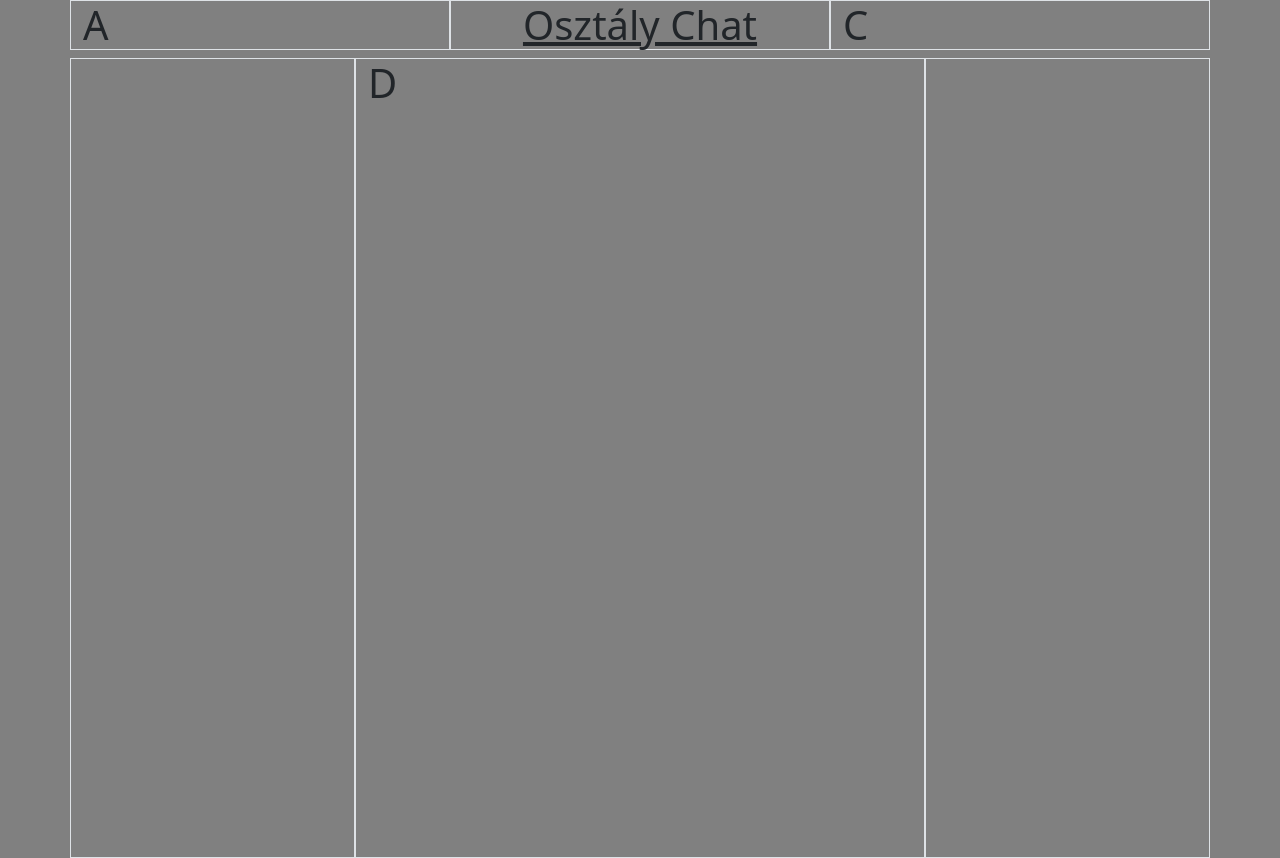
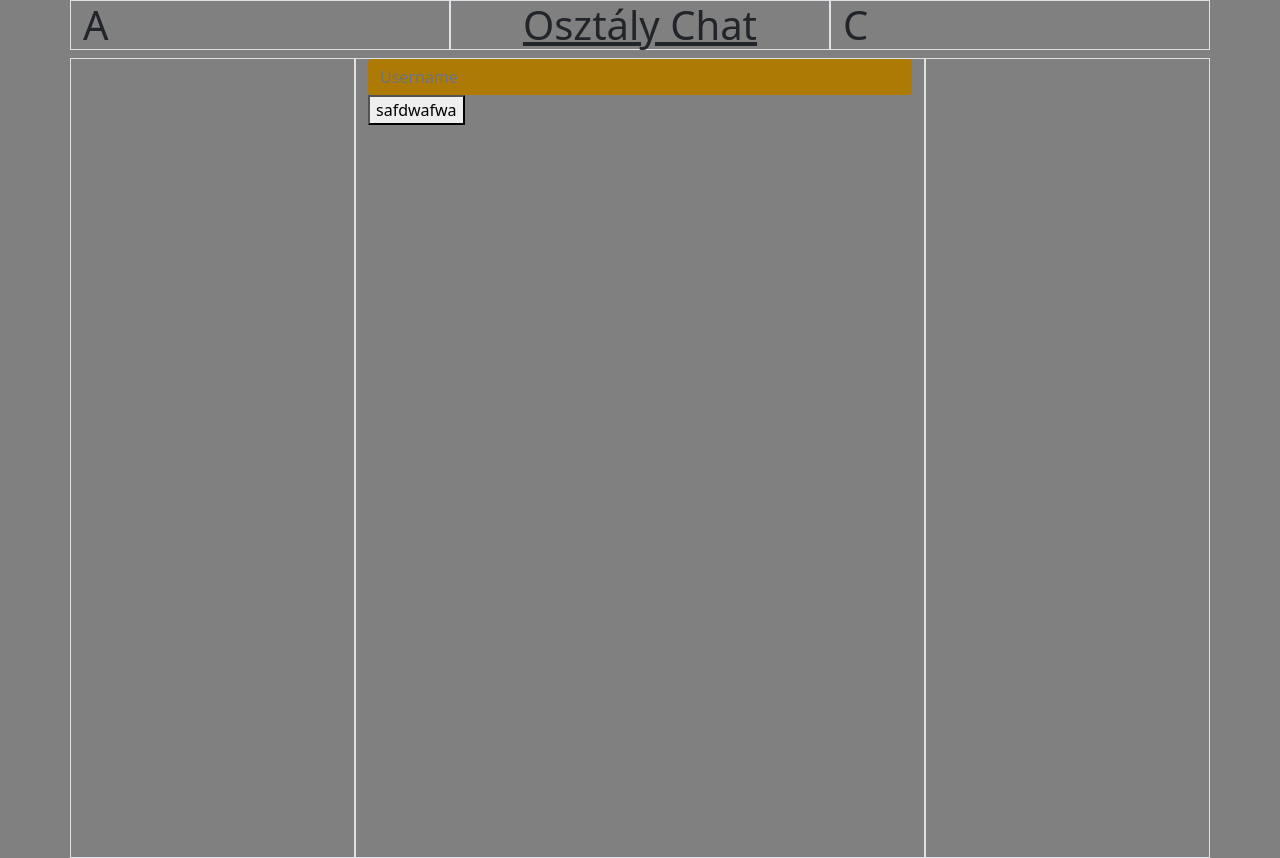
Before and after one commit to Hadam08/osztalychat, a plain HTML site: page palada9605/index.html in a window 1280 px wide. Drawn offline with nearby package versions, Linux system fonts and the light colour scheme.

Commit message:
added input and struggled with event handler

```diff
--- a/palada9605/app.js
+++ b/palada9605/app.js
@@ -0,0 +1,9 @@
+function displayText() {
+    var chat = document.getElementById("chat").value
+    var state = window.addEventListener('keydown',(event) => {
+        console.log(event)
+    })
+    if(event.Enter)
+       { alert(chat)
+       }
+    }
--- a/palada9605/index.html
+++ b/palada9605/index.html
@@ -10,6 +10,7 @@
         integrity="sha384-MrcW6ZMFYlzcLA8Nl+NtUVF0sA7MsXsP1UyJoMp4YLEuNSfAP+JcXn/tWtIaxVXM"
         crossorigin="anonymous"></script>
     <link rel="stylesheet" href="style.css">
+    <script src="app.js"></script>
     <title>Osztály csoport</title>
 </head>
 
@@ -29,7 +30,8 @@
                 <h1>&nbsp;</h1>
             </div>
             <div class="chat col-md-6 col-sm-6 col-lg-6 border kozepre" >
-                <h1>D</h1>
+                <input type="text" onkeydown="displayText()" class=" input form-control " placeholder="Username" aria-label="Chatelj!" aria-describedby="basic-addon1" id="chat">
+                <button onclick="displayText()">safdwafwa</button>
             </div>
             <div class="border col-md-3 col-sm-3 col-lg-3 " >
                 <h1>&nbsp;</h1>
--- a/palada9605/style.css
+++ b/palada9605/style.css
@@ -7,3 +7,11 @@
 body{
     background-color: gray;
 }
+.input{
+    background-color: rgb(173, 123, 5);
+    border: none;
+    &:focus{
+        background-color: rgb(173, 123, 5);
+    }
+
+}
```
